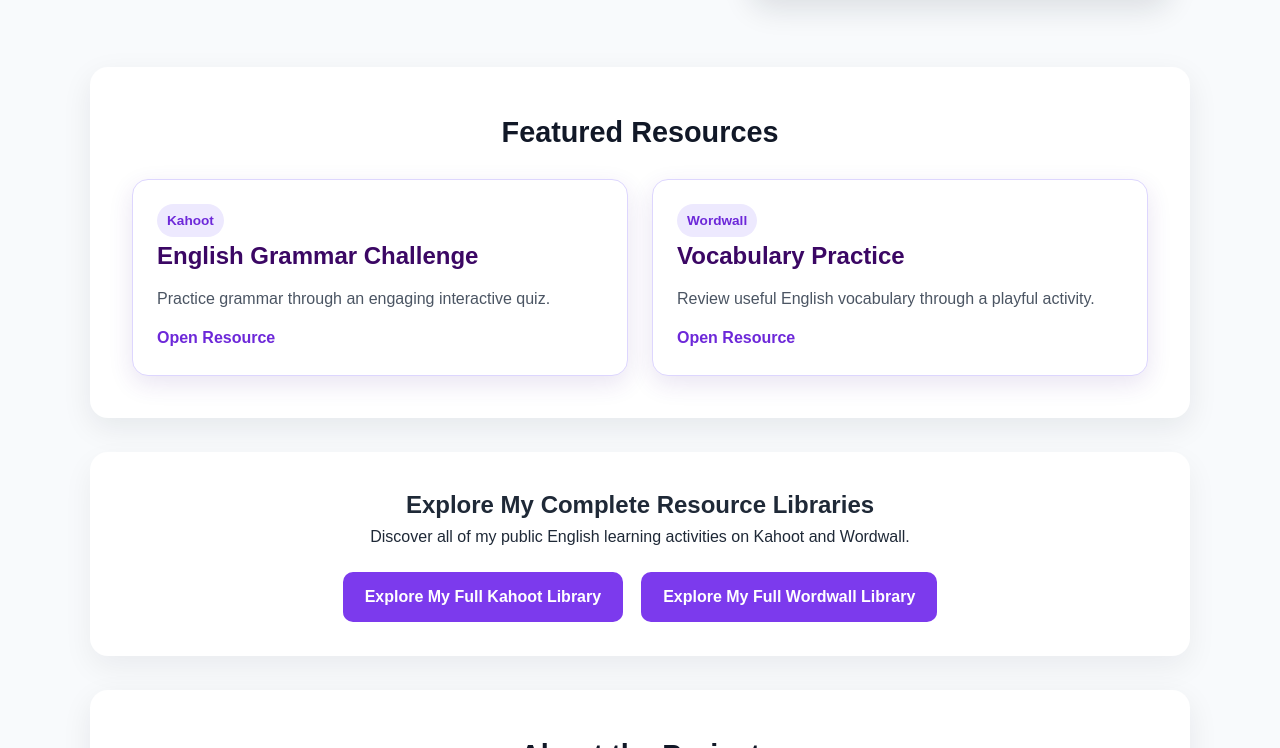
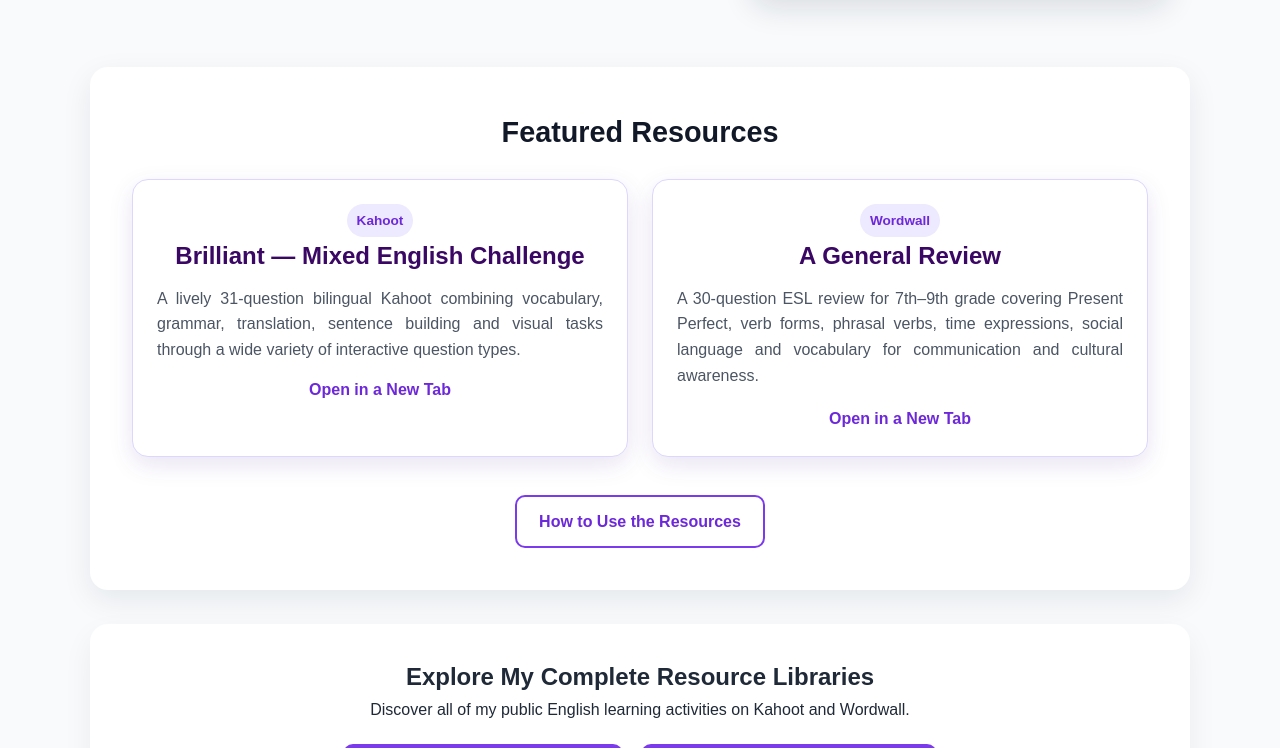
Before and after one commit to KamiBosh2025/kamis-gamified-english-resources, a website built with Vite: page index.html in a window 1280 px wide. Shown: the part 655-1403 px from the top of the page. Built offline with nearby package versions, Linux system fonts and the light colour scheme.

Commit message:
Add resource guidance and featured resource links

```diff
--- a/src/main.js
+++ b/src/main.js
@@ -37,19 +37,52 @@ document.querySelector('#app').innerHTML = `
       <h2>Featured Resources</h2>
 
 <div class="resource-grid">
-  <article class="resource-card">
-    <span class="resource-type">Kahoot</span>
-    <h3>English Grammar Challenge</h3>
-    <p>Practice grammar through an engaging interactive quiz.</p>
-    <a href="#" class="card-link">Open Resource</a>
-  </article>
+ <article class="resource-card">
+  <span class="resource-type">Kahoot</span>
+
+  <h3>Brilliant — Mixed English Challenge</h3>
+
+  <p>
+    A lively 31-question bilingual Kahoot combining vocabulary, grammar,
+    translation, sentence building and visual tasks through a wide variety
+    of interactive question types.
+  </p>
+
+  <a
+    href="https://create.kahoot.it/share/brilliant/da0281a5-161a-47ad-a1c5-398ae421257f"
+    class="card-link"
+    target="_blank"
+    rel="noopener noreferrer"
+  >
+    Open in a New Tab
+  </a>
+</article>
 
   <article class="resource-card">
-    <span class="resource-type">Wordwall</span>
-    <h3>Vocabulary Practice</h3>
-    <p>Review useful English vocabulary through a playful activity.</p>
-    <a href="#" class="card-link">Open Resource</a>
-  </article>
+  <span class="resource-type">Wordwall</span>
+
+  <h3>A General Review</h3>
+
+  <p>
+    A 30-question ESL review for 7th–9th grade covering Present Perfect,
+    verb forms, phrasal verbs, time expressions, social language and
+    vocabulary for communication and cultural awareness.
+  </p>
+
+  <a
+    href="https://wordwall.net/resource/113866675"
+    class="card-link"
+    target="_blank"
+    rel="noopener noreferrer"
+  >
+    Open in a New Tab
+  </a>
+</article>
+</div>
+<div class="how-to-link-wrap">
+  <a href="/big-bad-wolf.html#how-to-use" class="card-link">
+    How to Use the Resources
+  </a>
 </div>
     </section>
 <section id="libraries" class="libraries-section container">
--- a/src/style.css
+++ b/src/style.css
@@ -513,3 +513,34 @@ border-radius: 999px;
 .about-section p {
   margin-bottom: 18px;
 }
+.resource-card .resource-type,
+.resource-card h3,
+.resource-card .card-link {
+  display: block;
+  width: fit-content;
+  margin-left: auto;
+  margin-right: auto;
+  text-align: center;
+}
+
+.resource-card .card-link {
+  margin-top: 14px;
+}
+.resource-card:nth-child(2) .card-link {
+  margin-top: 18px;
+}
+.how-to-link-wrap {
+  display: flex;
+  justify-content: center;
+  margin-top: 24px;
+}
+
+.how-to-link-wrap .card-link {
+  display: inline-block;
+  padding: 12px 22px;
+  border: 2px solid #7c3aed;
+  border-radius: 10px;
+}
+.how-to-use p {
+  text-align: justify;
+}
```
Also changed, not shown: big-bad-wolf.html (+31 -5 lines).
